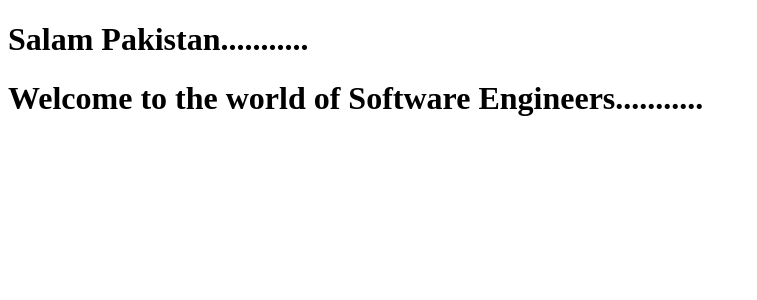
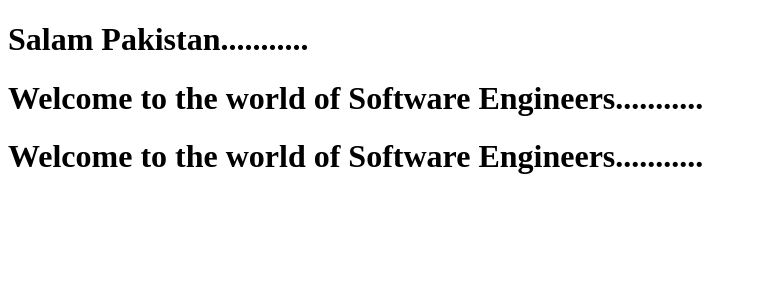
Before and after one commit to MTBC-DevOps-MH149/react-test-ci, a React (Create React App) app: page / in a window 1280 px wide. Shown: the top 300 px of the page, without its empty margins (0-757 px from the left). Built offline with nearby package versions, Linux system fonts and the light colour scheme; what react-tiger-transition would draw is missing.

Commit message:
new h1 tag added

```diff
--- a/src/App.js
+++ b/src/App.js
@@ -108,6 +108,8 @@
     <>
     <h1>Salam Pakistan...........</h1>
     <h1>Welcome to the world of Software Engineers...........</h1>
+    <h1>Welcome to the world of Software Engineers...........</h1>
+
     </>
 
   );
```
